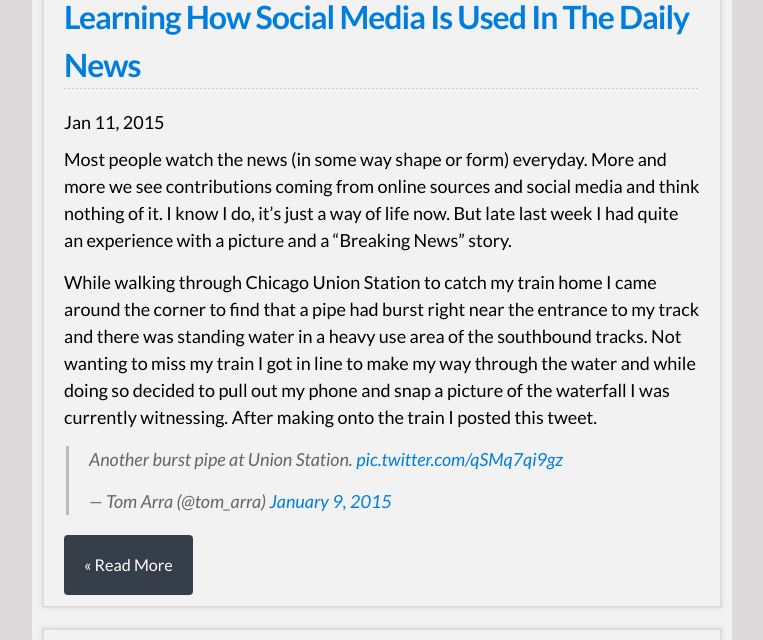
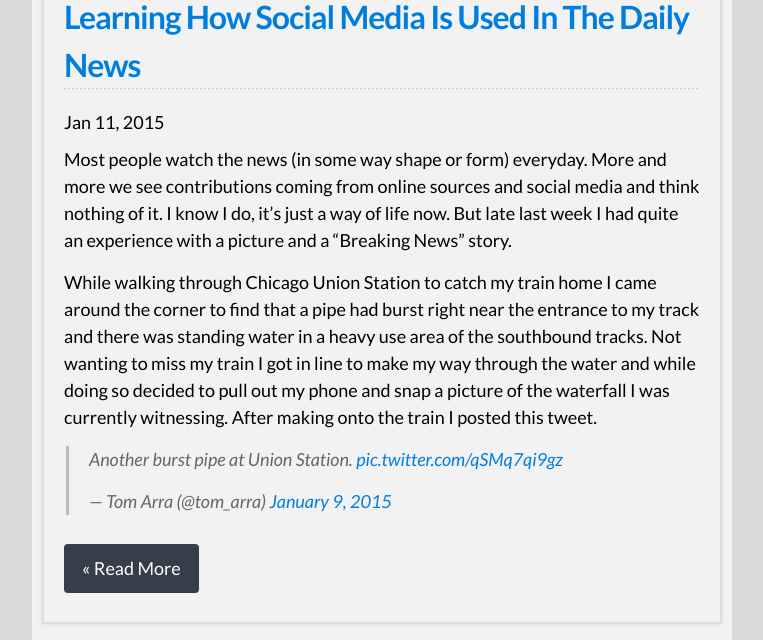
Before and after one commit to tomarra/tomarra.github.io, a Jekyll site: the page built from index.html, in a window 1280 px wide. Shown: the part 628-1268 px from the top of the page, without its empty margins (258-1021 px from the left). Built offline with Jekyll 4.4.1, drawn with Linux system fonts in a browser that asks for light colours; comment, search, counter and statistics services are not loaded; grey boxes are pictures that could not be loaded.

Commit message:
Better read more button

```diff
--- a/assets/css/stylesheet.sass
+++ b/assets/css/stylesheet.sass
@@ -197,16 +197,13 @@ header h1 a
   margin: 0 auto
 
 .read_more_button
-  padding: 0% 8% 8% 0%
-  font-size: 0.9em
-
-.read_more_button a
-  margin: 0
-  padding: 18px 20px
-  background: #353E49
-  float: left
+  display: inline-block
   border-radius: 4px
-  color: #FFF
+  margin: 0.5em 0
+  padding: 0.6em 1em
+  text-decoration: none
+  color: #fff
+  background-color: #353E49
 
 .tag-box
   list-style: none
--- a/index.html
+++ b/index.html
@@ -23,9 +23,7 @@ layout: default
             {{ post.content | split:'<!--break-->' | first }}
 
             {% if post.content contains '<!--break-->' %}
-              <div class="read_more_button">
-                <a href="{{ post.url }}">« Read More</a>
-              </div>
+              <a href="{{ post.url }}" class="read_more_button">« Read More</a>
             {% endif %}
           </div>
         </div>
```
